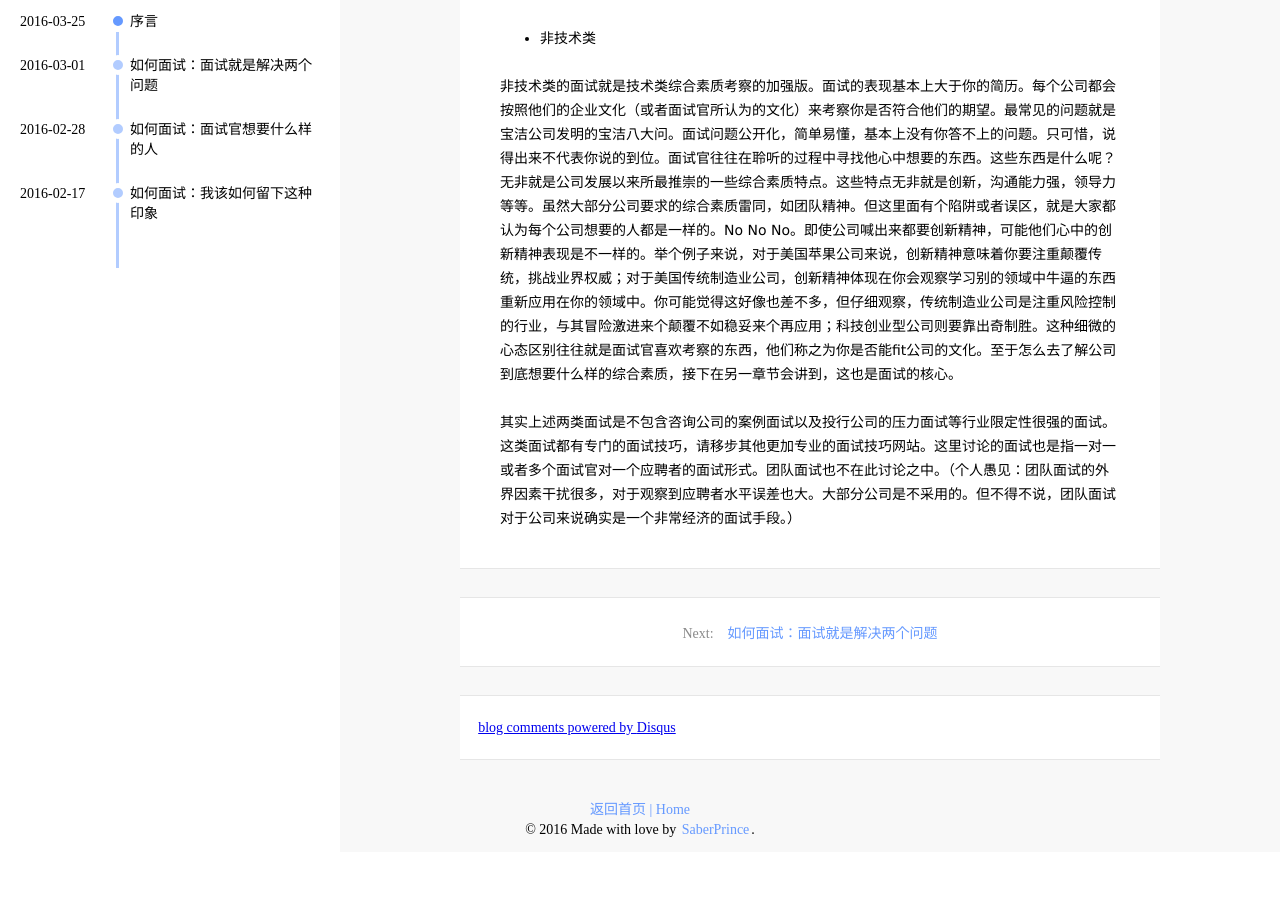
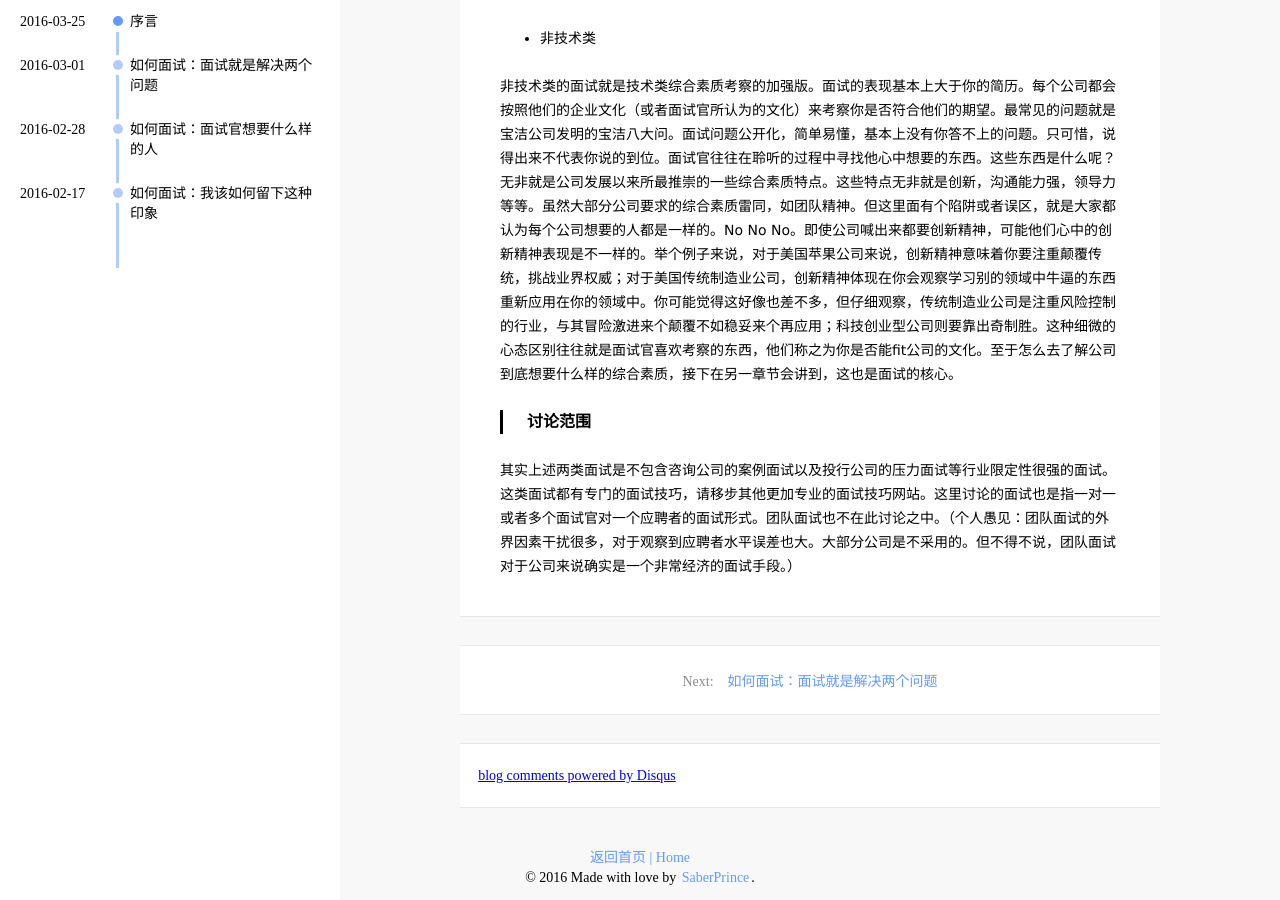
Before and after one commit to saberprince/saberprince.github.io, a Jekyll site: the page built from _posts/2016-03-25-序-言.md, in a window 1280 px wide and 900 px high, scrolled down 719 px. Built offline with Jekyll 4.4.1, drawn with Linux system fonts in a browser that asks for light colours; nearby versions of some CDN libraries; library files that are not in the unit come from our copies; comment, search, counter and statistics services are not loaded; before the commit the page ends 1571 px from its top, so only the background shows below that.

Commit message:
Update 2016-03-25-序-言.md

```diff
--- a/_posts/2016-03-25-序-言.md
+++ b/_posts/2016-03-25-序-言.md
@@ -18,12 +18,11 @@ category: blog
 <p> 为了应对面试，我把面试按照岗位要求大致分一下类 </p>
 
 * 技术类
-
-
 <p> 面试一般考察专业知识为主，越牛逼的公司越会弄一些看起来简单但是没有钻研过又很难快速解决的问题。但大部分公司在考察这部分都是抱着我们公司有培训的心态，所以并不会问到太难的问题。在这同时，会辅一些行为类问题，如讲讲你团队合作的例子之类的。虽然这些考察综合素质的问题看起来不经意，但很多时候是决定最终结果的关键。毕竟，我们站在公司的角度思考一下，技术水平总是可以通过培训来很好地解决的，而你会不会与人合作，有没有创新意识，能不能有效的沟通，这是很难去培训出来的。</p>
 
 * 非技术类
+<p> 非技术类的面试就是技术类综合素质考察的加强版。面试的表现基本上大于你的简历。每个公司都会按照他们的企业文化（或者面试官所认为的文化）来考察你是否符合他们的期望。最常见的问题就是宝洁公司发明的宝洁八大问。面试问题公开化，简单易懂，基本上没有你答不上的问题。只可惜，说得出来不代表你说的到位。面试官往往在聆听的过程中寻找他心中想要的东西。这些东西是什么呢？无非就是公司发展以来所最推崇的一些综合素质特点。这些特点无非就是创新，沟通能力强，领导力等等。虽然大部分公司要求的综合素质雷同，如团队精神。但这里面有个陷阱或者误区，就是大家都认为每个公司想要的人都是一样的。No No No。即使公司喊出来都要创新精神，可能他们心中的创新精神表现是不一样的。举个例子来说，对于美国苹果公司来说，创新精神意味着你要注重颠覆传统，挑战业界权威；对于美国传统制造业公司，创新精神体现在你会观察学习别的领域中牛逼的东西重新应用在你的领域中。你可能觉得这好像也差不多，但仔细观察，传统制造业公司是注重风险控制的行业，与其冒险激进来个颠覆不如稳妥来个再应用；科技创业型公司则要靠出奇制胜。这种细微的心态区别往往就是面试官喜欢考察的东西，他们称之为你是否能fit公司的文化。至于怎么去了解公司到底想要什么样的综合素质，接下在另一章节会讲到，这也是面试的核心。</p>
 
-
-<p> 非技术类的面试就是技术类综合素质考察的加强版。面试的表现基本上大于你的简历。每个公司都会按照他们的企业文化（或者面试官所认为的文化）来考察你是否符合他们的期望。最常见的问题就是宝洁公司发明的宝洁八大问。面试问题公开化，简单易懂，基本上没有你答不上的问题。只可惜，说得出来不代表你说的到位。面试官往往在聆听的过程中寻找他心中想要的东西。这些东西是什么呢？无非就是公司发展以来所最推崇的一些综合素质特点。这些特点无非就是创新，沟通能力强，领导力等等。虽然大部分公司要求的综合素质雷同，如团队精神。但这里面有个陷阱或者误区，就是大家都认为每个公司想要的人都是一样的。No No No。即使公司喊出来都要创新精神，可能他们心中的创新精神表现是不一样的。举个例子来说，对于美国苹果公司来说，创新精神意味着你要注重颠覆传统，挑战业界权威；对于美国传统制造业公司，创新精神体现在你会观察学习别的领域中牛逼的东西重新应用在你的领域中。你可能觉得这好像也差不多，但仔细观察，传统制造业公司是注重风险控制的行业，与其冒险激进来个颠覆不如稳妥来个再应用；科技创业型公司则要靠出奇制胜。这种细微的心态区别往往就是面试官喜欢考察的东西，他们称之为你是否能fit公司的文化。至于怎么去了解公司到底想要什么样的综合素质，接下在另一章节会讲到，这也是面试的核心。</p>
+讨论范围
+--------
 <p> 其实上述两类面试是不包含咨询公司的案例面试以及投行公司的压力面试等行业限定性很强的面试。这类面试都有专门的面试技巧，请移步其他更加专业的面试技巧网站。这里讨论的面试也是指一对一或者多个面试官对一个应聘者的面试形式。团队面试也不在此讨论之中。（个人愚见：团队面试的外界因素干扰很多，对于观察到应聘者水平误差也大。大部分公司是不采用的。但不得不说，团队面试对于公司来说确实是一个非常经济的面试手段。）</p>
```
